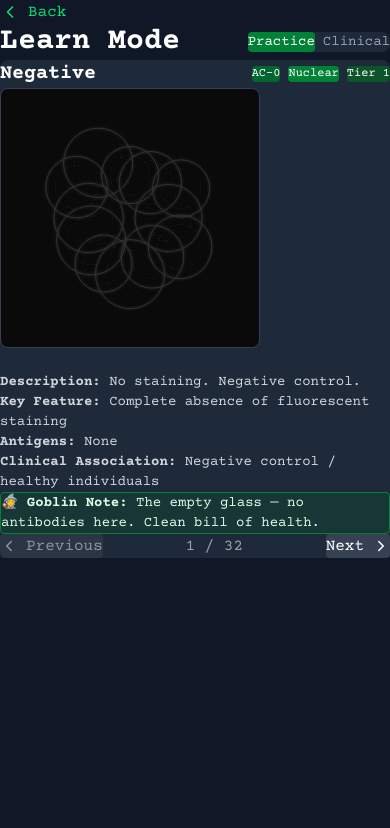
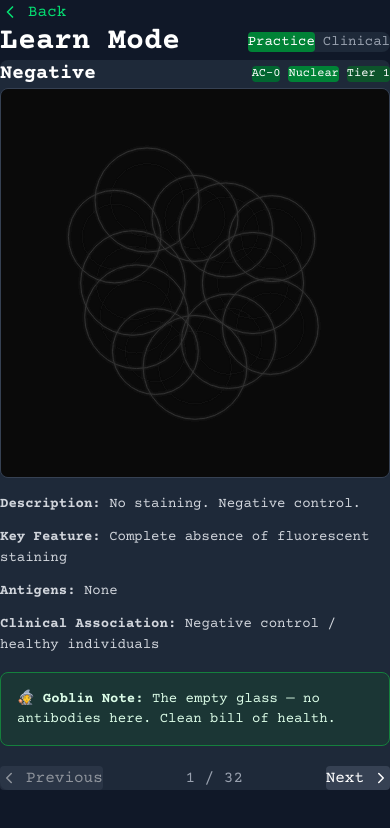
Before and after one commit to alaricmoore/ana-pattern-quest, a React (Vite) app: page / in a window 390 px wide. Both pictures are taken after a click on the button "Learn The Patterns!". Shown: the top 828 px of the page. Built offline with nearby package versions, Linux system fonts and the light colour scheme.

Commit message:
added all images to icap explainer, fixed mobile spacing

```diff
--- a/src/ANAPatternGame.jsx
+++ b/src/ANAPatternGame.jsx
@@ -935,10 +935,19 @@ function ImageRenderer({ patternId, size = 300 }) {
   const pattern = PATTERNS.find(p => p.id === patternId);
   if (!pattern) return null;
 
+  const images = pattern.images || [];
+
   const [imageError, setImageError] = useState(false);
-  const [imageIndex, setImageIndex] = useState(0);
-
-  const images = pattern.images || [];
+  const [imageIndex, setImageIndex] = useState(() =>
+    Math.floor(Math.random() * images.length)
+  );
+
+  // Pick a new random image whenever the pattern changes
+  useEffect(() => {
+    setImageIndex(Math.floor(Math.random() * images.length));
+    setImageError(false);
+  }, [patternId, images.length]);
+
   const currentImage = images[imageIndex];
 
   // Fallback to SVG if no images or image failed to load
@@ -948,7 +957,7 @@ function ImageRenderer({ patternId, size = 300 }) {
 
   return (
     <div className="relative rounded-lg border border-gray-700 overflow-hidden bg-black"
-      style={{ width: size, height: size }}>
+      style={{ width: size, height: size, maxWidth: '100%', aspectRatio: '1' }}>
       <img
         src={currentImage}
         alt={`${pattern.name} immunofluorescence`}
@@ -956,15 +965,27 @@ function ImageRenderer({ patternId, size = 300 }) {
         onError={() => setImageError(true)}
       />
       {images.length > 1 && (
-        <button
-          className="absolute bottom-2 right-2 bg-black/60 text-green-400 text-xs px-2 py-1 rounded"
+        <div className="absolute bottom-0 left-0 right-0 flex items-center justify-between px-1 py-1 bg-black/50">
+          <button
+            className="text-green-400 hover:text-green-300 px-2 py-1"
+            onClick={(e) => {
+              e.stopPropagation();
+              setImageIndex((imageIndex - 1 + images.length) % images.length);
+            }}
+          >
+            ◀
+          </button>
+          <span className="text-green-400 text-xs">{imageIndex + 1}/{images.length}</span>
+          <button
+            className="text-green-400 hover:text-green-300 px-2 py-1"
             onClick={(e) => {
               e.stopPropagation();
               setImageIndex((imageIndex + 1) % images.length);
             }}
           >
-          {imageIndex + 1}/{images.length}
-        </button>
+            ▶
+          </button>
+        </div>
       )}
     </div>
   );
@@ -1109,19 +1130,19 @@ function ANAPatternGame() {
               </div>
             </div>
 
-            <div className="flex flex-col md:flex-row gap-6 md:gap-10 mb-6 md:mb-8">
-              <div className="shrink-0 mx-auto md:mx-0">
-                <Renderer patternId={pattern.id} size={typeof window !== 'undefined' && window.innerWidth < 768 ? 260 : 400} />
-              </div>
-              <div className="flex-1 space-y-4 md:space-y-5">
-                <p className="text-gray-300 text-sm md:text-base"><strong>Description:</strong> {pattern.description}</p>
-                <p className="text-gray-300 text-sm md:text-base"><strong>Key Feature:</strong> {pattern.keyFeature}</p>
-                <p className="text-gray-300 text-sm md:text-base"><strong>Antigens:</strong> {pattern.antigens}</p>
-                <p className="text-gray-300 text-sm md:text-base"><strong>Clinical Association:</strong> {pattern.clinicalAssociation}</p>
-              </div>
-            </div>
-
-            <div className="bg-green-900/30 border border-green-700 rounded p-4 md:p-5 mb-6 md:mb-8">
+            <div className="learn-card-layout">
+              <div className="learn-card-image">
+                <Renderer patternId={pattern.id} size={400} />
+              </div>
+              <div className="learn-card-info">
+                <p className="text-gray-300"><strong>Description:</strong> {pattern.description}</p>
+                <p className="text-gray-300"><strong>Key Feature:</strong> {pattern.keyFeature}</p>
+                <p className="text-gray-300"><strong>Antigens:</strong> {pattern.antigens}</p>
+                <p className="text-gray-300"><strong>Clinical Association:</strong> {pattern.clinicalAssociation}</p>
+              </div>
+            </div>
+
+            <div className="learn-card-goblin">
               <p className="text-sm text-green-100"><strong>🧙 Goblin Note:</strong> {pattern.goblinNote}</p>
             </div>
 
@@ -1194,9 +1215,30 @@ function ANAPatternGame() {
             </div>
           </div>
 
-          <h3 className="text-xl mb-8 text-center">{quizQuestion}</h3>
-
-          <div className="grid grid-cols-1 md:grid-cols-2 gap-10 quiz-grid">
+          <div className="quiz-content">
+            <h3 className="text-xl mb-8 text-center quiz-question">{quizQuestion}</h3>
+
+            {feedback && (
+              <div className={`quiz-feedback p-5 rounded-lg mb-8 ${selectedAnswer === quizPattern1.id
+                ? 'bg-green-900 text-green-100 border border-green-700'
+                : 'bg-red-900 text-red-100 border border-red-700'
+                }`}>
+                {feedback}
+              </div>
+            )}
+
+            {selectedAnswer !== null && (
+              <div className="quiz-next flex gap-4 mb-8">
+                <button
+                  onClick={() => generateQuizQuestion()}
+                  className="flex-1 px-6 py-3 bg-green-600 rounded hover:bg-green-500 font-bold"
+                >
+                  Next Question
+                </button>
+              </div>
+            )}
+
+            <div className="quiz-choices grid grid-cols-1 md:grid-cols-2 gap-10 quiz-grid">
               {choices.map(choice => (
                 <button
                   key={choice.id}
@@ -1222,26 +1264,7 @@ function ANAPatternGame() {
                 </button>
               ))}
             </div>
-
-          {feedback && (
-            <div className={`p-5 rounded-lg mb-8 ${selectedAnswer === quizPattern1.id
-              ? 'bg-green-900 text-green-100 border border-green-700'
-              : 'bg-red-900 text-red-100 border border-red-700'
-              }`}>
-              {feedback}
-            </div>
-          )}
-
-          {selectedAnswer !== null && (
-            <div className="flex gap-4">
-              <button
-                onClick={() => generateQuizQuestion()}
-                className="flex-1 px-6 py-3 bg-green-600 rounded hover:bg-green-500 font-bold"
-              >
-                Next Question
-              </button>
-            </div>
-          )}
+          </div>
         </div>
       </div>
     );
@@ -1318,8 +1341,10 @@ function ANAPatternGame() {
     const infoContent = {
       patterns: {
         title: '31 ICAP ANA Patterns',
+        wide: true,
         body: (
-          <div className="space-y-6">
+          <div>
+            <div className="text-center space-y-4 mb-12">
               <p>The International Consensus on ANA Patterns (ICAP) has standardized 31 antinuclear antibody immunofluorescence patterns, numbered AC-0 through AC-31.</p>
               <p>These patterns are observed when patient serum is applied to HEp-2 cells on a glass slide and viewed under a fluorescence microscope. Each pattern corresponds to specific autoantibody targets and clinical associations.</p>
               <p>Categories include <strong>nuclear</strong>, <strong>cytoplasmic</strong>, <strong>mitotic</strong>, and <strong>composite</strong> patterns.</p>
@@ -1328,6 +1353,27 @@ function ANAPatternGame() {
                   Visit anapatterns.org →
                 </a>
               </p>
+            </div>
+            <div className="pattern-catalog">
+              {PATTERNS.map(p => (
+                <div key={p.id} className="flex flex-col md:flex-row gap-5 bg-gray-700/40 rounded-lg p-5">
+                  <div className="shrink-0 mx-auto md:mx-0">
+                    <ImageRenderer patternId={p.id} size={140} />
+                  </div>
+                  <div className="flex-1 min-w-0">
+                    <div className="flex flex-wrap items-center gap-2 mb-2">
+                      <span className="text-green-400 font-bold text-lg">{p.id}</span>
+                      <span className="font-bold text-lg">{p.name}</span>
+                      <span className="px-2 py-0.5 bg-green-900 rounded text-xs capitalize">{p.category}</span>
+                      <span className="px-2 py-0.5 bg-green-800 rounded text-xs">Tier {p.tier}</span>
+                    </div>
+                    <p className="text-sm text-gray-300 mb-1">{p.description}</p>
+                    <p className="text-sm text-gray-400"><strong>Antigens:</strong> {p.antigens}</p>
+                    <p className="text-sm text-gray-400"><strong>Clinical:</strong> {p.clinicalAssociation}</p>
+                  </div>
+                </div>
+              ))}
+            </div>
           </div>
         ),
       },
@@ -1370,16 +1416,16 @@ function ANAPatternGame() {
 
     const page = infoContent[infoPage];
     return (
-      <div className="min-h-screen bg-gray-900 text-white p-12 lg:p-16">
+      <div className="min-h-screen bg-gray-900 text-white p-6 md:p-12 lg:p-16">
         <button
           onClick={() => setInfoPage(null)}
           className="mb-8 flex items-center gap-2 text-green-400 hover:text-green-300"
         >
           <ChevronLeft size={20} /> Back
         </button>
-        <div className="max-w-3xl mx-auto">
-          <h2 className="text-3xl font-bold mb-10 text-green-400">{page.title}</h2>
-          <div className="bg-gray-800 rounded-lg p-10 text-gray-300 leading-relaxed text-base">
+        <div className={`mx-auto ${page.wide ? 'max-w-5xl' : 'max-w-3xl'}`}>
+          <h2 className="text-3xl font-bold mb-10 text-green-400 text-center">{page.title}</h2>
+          <div className="bg-gray-800 rounded-lg p-6 md:p-10 text-gray-300 leading-relaxed text-base">
             {page.body}
           </div>
         </div>
--- a/src/index.css
+++ b/src/index.css
@@ -62,3 +62,82 @@ body {
 .quiz-grid {
   margin-bottom: 40px;
 }
+
+/* Quiz layout — on mobile, show feedback/next above the cards */
+.quiz-content {
+  display: flex;
+  flex-direction: column;
+}
+
+.quiz-question { order: 1; }
+.quiz-feedback { order: 2; }
+.quiz-next { order: 3; }
+.quiz-choices { order: 4; }
+
+@media (min-width: 768px) {
+  .quiz-question { order: 1; }
+  .quiz-choices { order: 2; }
+  .quiz-feedback { order: 3; }
+  .quiz-next { order: 4; }
+}
+
+/* Pattern catalog on info page */
+.pattern-catalog {
+  display: flex;
+  flex-direction: column;
+  gap: 20px;
+}
+
+/* Learn mode card layout */
+.learn-card-layout {
+  display: flex;
+  flex-direction: column;
+  align-items: center;
+  gap: 16px;
+  margin-bottom: 16px;
+}
+
+.learn-card-image {
+  flex-shrink: 0;
+  max-width: 100%;
+}
+
+.learn-card-image > div,
+.learn-card-image > svg {
+  max-width: 100% !important;
+  height: auto !important;
+}
+
+.learn-card-info {
+  display: flex;
+  flex-direction: column;
+  gap: 12px;
+  font-size: 0.875rem;
+}
+
+.learn-card-goblin {
+  background: rgb(20 83 45 / 0.3);
+  border: 1px solid #15803d;
+  border-radius: 8px;
+  padding: 16px;
+  margin-bottom: 20px;
+}
+
+@media (min-width: 768px) {
+  .learn-card-layout {
+    flex-direction: row;
+    align-items: flex-start;
+    gap: 40px;
+    margin-bottom: 32px;
+  }
+
+  .learn-card-info {
+    gap: 20px;
+    font-size: 1rem;
+  }
+
+  .learn-card-goblin {
+    padding: 20px;
+    margin-bottom: 32px;
+  }
+}
```
Lines whose indentation alone changed are shown as unchanged.
